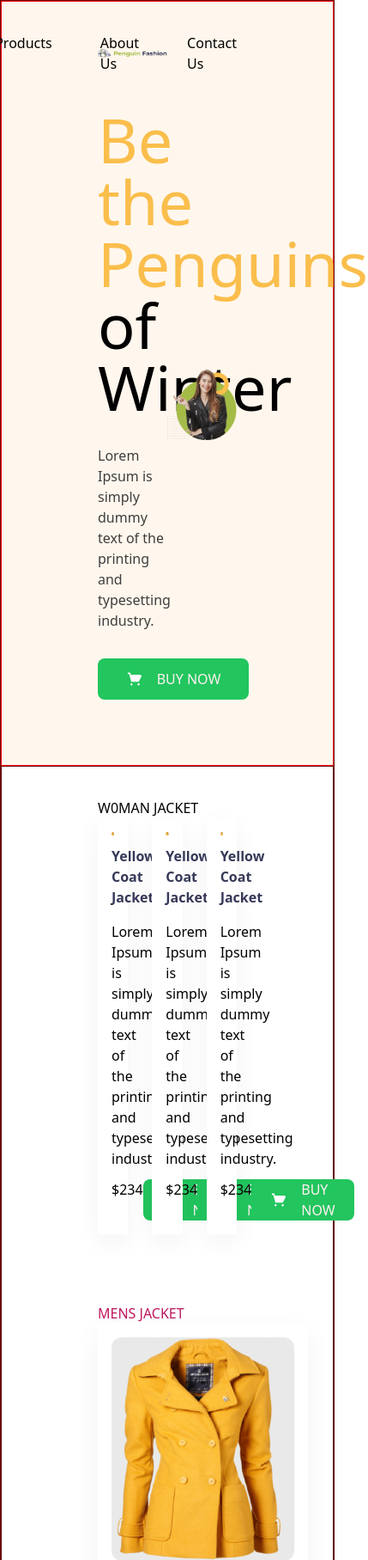
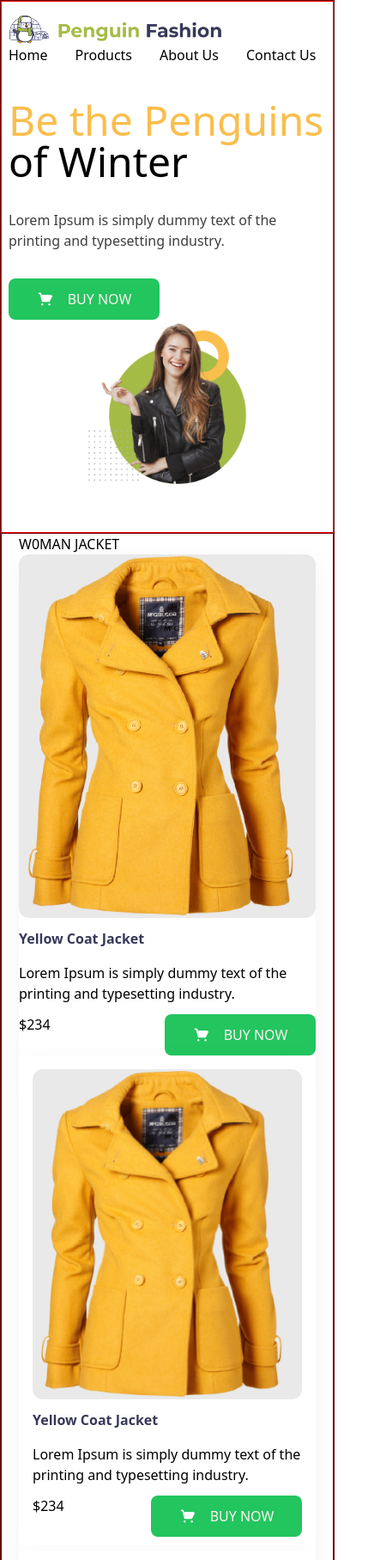
Before and after one commit to moudud-hoq/Penguin-Fashion, a plain HTML site: page index.html in a window 390 px wide. Shown: the top 1815 px of the page at 86% size, 429 px wide, since content can reach past the window. Drawn offline with nearby package versions, Linux system fonts and the light colour scheme.

Commit message:
Responsive is on firing with TALWIND CSS

```diff
--- a/index.html
+++ b/index.html
@@ -32,14 +32,16 @@
 
 <body>
     <!-- Header Section -->
-    <header class="bg-orange-50 px-28 py-9 ">
-        <div class="bg-orange-50 w-full flex justify-between items-center ">
-            <div class="bg-orange-50  w-1/2">
+    <header class=" px-2 py-4 lg:px-28 lg:py-9">
+
+        <div class="w-full sm:flex md:flex-row justify-between items-center gap-x-10">
+
+            <div class="sm:w-full md:w-1/2">
                 <img class="" src="icons/logo.png" width="250px" height="auto">
             </div>
 
-            <div class="w-1/2">
-                <ul class="flex justify-end gap-x-14">
+            <div class="sm:w-full md:w-1/2">
+                <ul class="flex sm:justify-center md:justify-end gap-x-8">
                     <a href="#home">Home</a>
                     <a href="#product">Products</a>
                     <a href="#about-us">About Us</a>
@@ -49,11 +51,11 @@
         </div>
 
         <!-- banner-section  -->
-        <div id="home" class="w-full banner my-10 flex items-center">
+        <div id="home" class="banner w-full my-10 flex flex-col items-center lg:flex-row ">
 
             <!-- banner-text -->
-            <div class="w-1/2 flex flex-col gap-8">
-                <h1 class="text-7xl font-bebas-neue"><span class="text-[#FABE4C]">Be the Penguins</span> <br>
+            <div class=" lg:w-1/2 flex flex-col gap-8">
+                <h1 class="text-5xl md:text-7xl font-bebas-neue"><span class="text-[#FABE4C]">Be the Penguins</span> <br>
                     of Winter</h1>
                 <p class="text-[#3E3E3E]">Lorem Ipsum is simply dummy text of the printing
                     and typesetting industry.</p>
@@ -82,14 +84,14 @@
 
 
     <!-- Start Main Section -->
-    <main class="px-28 py-9">
+    <main class="md:px-28 md:py-9 sm:px-5 px-5">
         <h1 class="uppercase">W0Man Jacket</h1>
 
         <!-- Jacket Area -->
-        <div class="grid grid-cols-3 gap-7">
+        <div class="grid md:grid-cols-3 sm:grid-rows-1 md:gap-7">
 
             <!-- Jacket 1 -->
-            <div class=" box-shadow bg-white flex flex-col gap-3 p-4">
+            <div class=" box-shadow bg-white flex flex-col gap-3 md:p-4 sm:p-1">
 
                 <!-- Jacket Image  -->
                 <div class="">
@@ -178,7 +180,7 @@
 
 
 
-            <!-- Mens Jacket -->
+        <!-- Mens Jacket -->
 
         <h1 class="text-pink-700 uppercase mt-20">Mens Jacket</h1>
 
@@ -268,6 +270,27 @@
 
     </main>
 
+    <!-- Start Footer Section -->
+<footer>
+    <!-- footer left side -->
+    <div>
+        <div class="sm:flex ">
+            <div>
+                <img src="icons/house.png" width="75px" height="auto">
+            </div>
+            <div>
+                <h1>Find the Perfect Fit</h1>
+                <p>Everyday is different, which is why we offer style for every body</p>
+            </div>
+        </div>
+    </div>
+
+    <!-- footer right side -->
+    <div>
+
+    </div>
+</footer>
+
 </body>
 
 </html>
```
